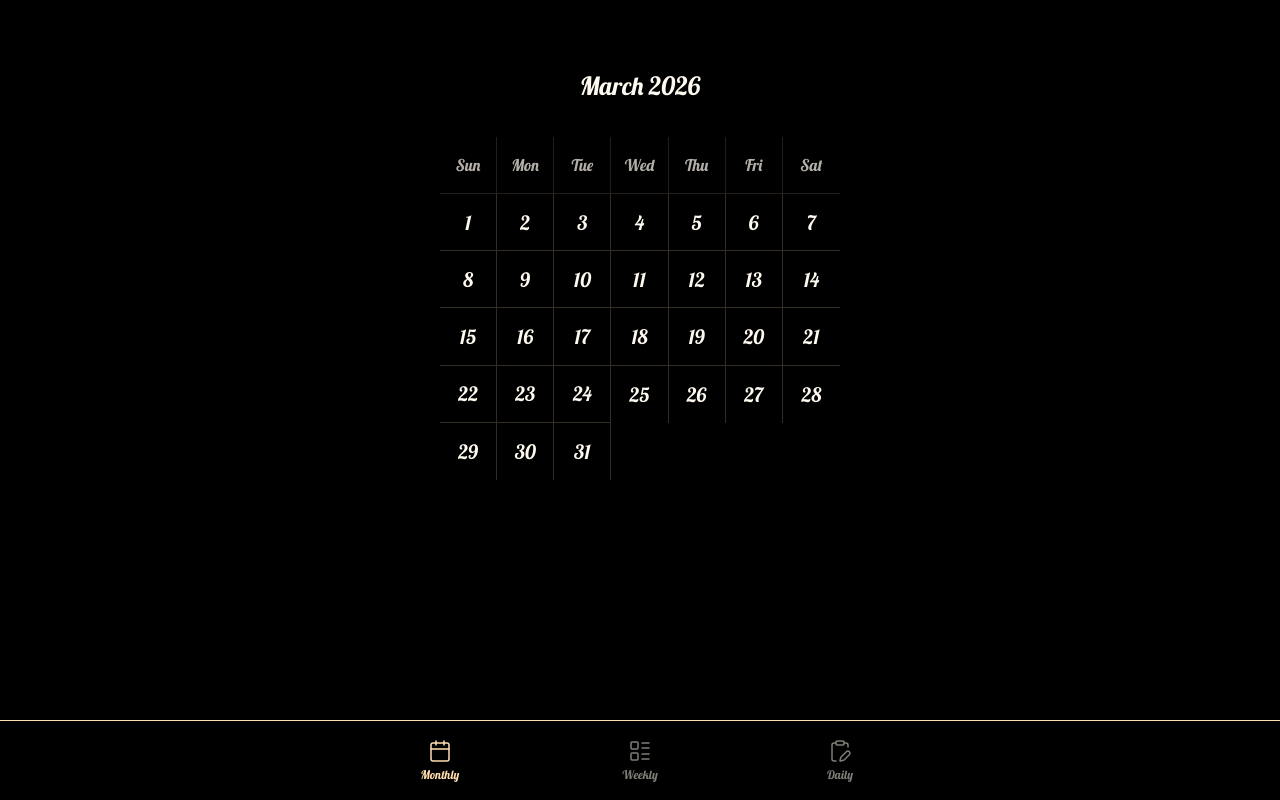
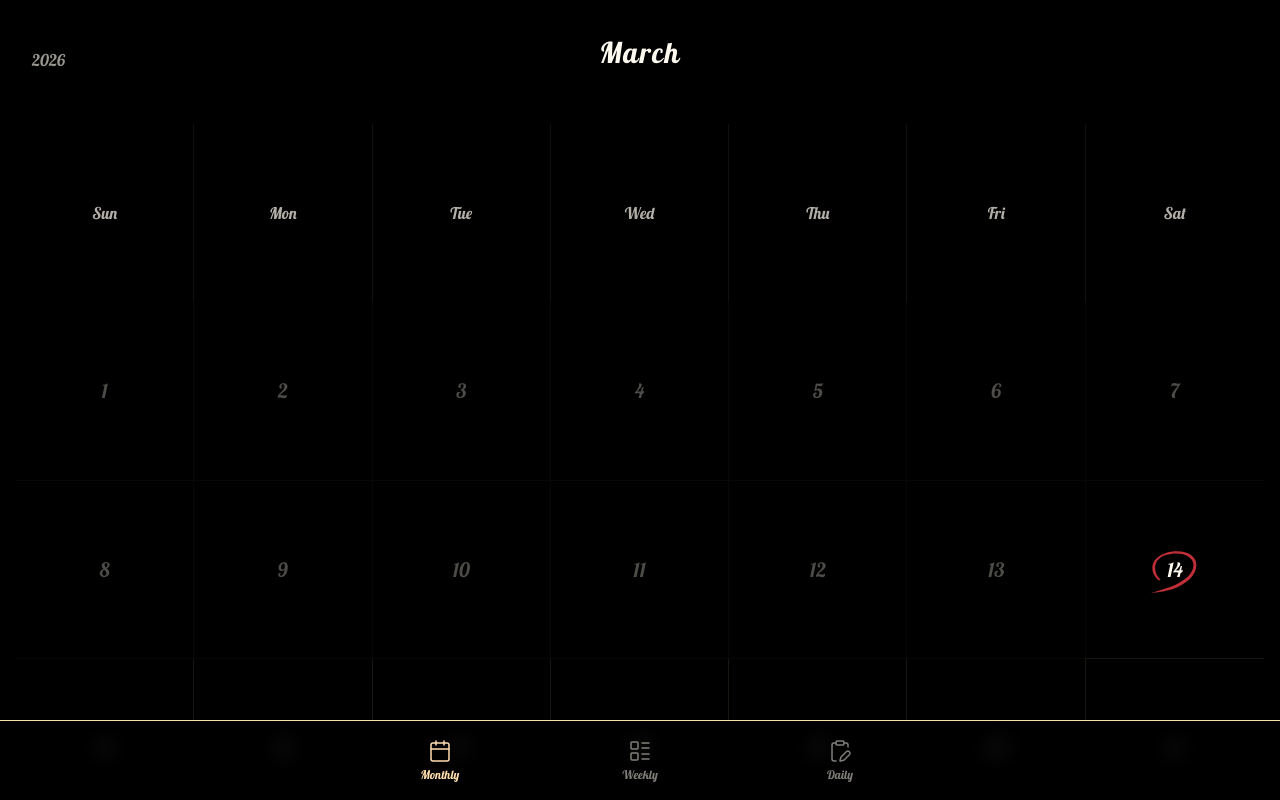
Before and after one commit to Roiril/couple-sync, a React (Vite) app: page / in a window 1280 px wide. Built offline with nearby package versions, Linux system fonts and the light colour scheme.

Commit message:
feat: Implement initial monthly calendar view with swipe navigation and a bottom navigation bar to switch between view modes.

```diff
--- a/src/App.module.css
+++ b/src/App.module.css
@@ -1,6 +1,6 @@
 .container {
-  max-width: 600px;
-  margin: 0 auto;
+  width: 100%;
+  margin: 0;
   padding: 16px;
   padding-bottom: 140px;
 }
@@ -119,19 +119,20 @@
 
 /* Calendar Placeholder Specific Styles */
 .calendarContainer {
-  margin-top: 2rem;
-  padding: 1rem;
+  margin-top: 1rem;
+  padding: 0;
   display: flex;
   flex-direction: column;
   align-items: center;
+  position: relative;
 }
 
 .calendarGrid {
   display: grid;
   grid-template-columns: repeat(7, 1fr);
   width: 100%;
-  max-width: 400px;
-  margin-top: 1rem;
+  margin-top: 2rem;
+  transition: opacity 0.3s ease-in-out;
 }
 
 .calendarDay {
@@ -140,8 +141,52 @@
   align-items: center;
   justify-content: center;
   font-size: 1.1rem;
-  border-right: 1px solid rgba(255, 222, 173, 0.2);
-  border-bottom: 1px solid rgba(255, 222, 173, 0.2);
+  border-right: 1px solid rgba(255, 222, 173, 0.1);
+  border-bottom: 1px solid rgba(255, 222, 173, 0.1);
+}
+
+.pastDay {
+  opacity: 0.3;
+}
+
+.todayCircle {
+  display: flex;
+  align-items: center;
+  justify-content: center;
+  position: relative;
+  width: 100%;
+  height: 100%;
+}
+
+.todaySvg {
+  position: absolute;
+  top: 50%;
+  left: 50%;
+  transform: translate(-50%, -50%);
+  width: 60px;
+  height: 60px;
+  pointer-events: none;
+  z-index: 0;
+  opacity: 0.8;
+}
+
+.dayNumber {
+  position: relative;
+  z-index: 1;
+}
+
+.yearLabel {
+  font-size: 0.9rem;
+  opacity: 0.6;
+  position: absolute;
+  top: 16px;
+  left: 16px;
+}
+
+.monthLabel {
+  font-size: 1.6rem;
+  font-weight: 400;
+  letter-spacing: 0.05em;
 }
 
 /* Remove right border for the last column (7th, 14th, etc.) */
--- a/src/App.tsx
+++ b/src/App.tsx
@@ -4,25 +4,83 @@ import styles from './App.module.css';
 
 function App() {
   const [viewMode, setViewMode] = useState<'monthly' | 'weekly' | 'daily'>('monthly');
+  const [displayMonth, setDisplayMonth] = useState(new Date(2026, 2, 1)); // March 2026
 
+  const [touchStart, setTouchStart] = useState<number | null>(null);
+
+  const handleTouchStart = (e: React.TouchEvent) => {
+    setTouchStart(e.targetTouches[0].clientX);
+  };
+
+  const handleTouchEnd = (e: React.TouchEvent) => {
+    if (touchStart === null) return;
+    const touchEnd = e.changedTouches[0].clientX;
+    const diff = touchStart - touchEnd;
+
+    if (Math.abs(diff) > 50) {
+      const newMonth = new Date(displayMonth);
+      if (diff > 0) {
+        newMonth.setMonth(displayMonth.getMonth() + 1);
+      } else {
+        newMonth.setMonth(displayMonth.getMonth() - 1);
+      }
+      setDisplayMonth(newMonth);
+    }
+    setTouchStart(null);
+  };
+
+  const daysInMonth = (date: Date) => new Date(date.getFullYear(), date.getMonth() + 1, 0).getDate();
+  const startDayOfMonth = (date: Date) => new Date(date.getFullYear(), date.getMonth(), 1).getDay();
+  const monthNames = ["January", "February", "March", "April", "May", "June", "July", "August", "September", "October", "November", "December"];
 
   return (
     <div className={styles.container}>
       {viewMode === 'monthly' ? (
-        <div className={styles.calendarContainer}>
+        <div
+          className={styles.calendarContainer}
+          onTouchStart={handleTouchStart}
+          onTouchEnd={handleTouchEnd}
+        >
           <div className={styles.calendarHeader}>
-            <div style={{ fontSize: '1.4rem' }}>March 2026</div>
+            <div className={styles.yearLabel}>{displayMonth.getFullYear()}</div>
+            <div className={styles.monthLabel}>{monthNames[displayMonth.getMonth()]}</div>
           </div>
           <div className={styles.calendarGrid}>
-            {/* Simple mock grid */}
+            {/* Weekday headers */}
             {['Sun', 'Mon', 'Tue', 'Wed', 'Thu', 'Fri', 'Sat'].map(d => (
-              <div key={d} className={styles.calendarDay} style={{ opacity: 0.7, fontSize: '0.9rem' }}>{d}</div>
+              <div key={d} className={styles.calendarDay} style={{ opacity: 0.7, fontSize: '0.9rem', borderBottom: 'none' }}>{d}</div>
             ))}
-            {Array.from({ length: 31 }).map((_, i) => (
-              <div key={i} className={styles.calendarDay}>
-                {i + 1}
-              </div>
+
+            {/* Empty cells for start day offset */}
+            {Array.from({ length: startDayOfMonth(displayMonth) }).map((_, i) => (
+              <div key={`empty-${i}`} className={styles.calendarDay} />
             ))}
+
+            {/* Actual days */}
+            {Array.from({ length: daysInMonth(displayMonth) }).map((_, i) => {
+              const day = i + 1;
+              const now = new Date();
+              const today = new Date(now.getFullYear(), now.getMonth(), now.getDate());
+              const currentDayDate = new Date(displayMonth.getFullYear(), displayMonth.getMonth(), day);
+
+              const isToday = currentDayDate.getTime() === today.getTime();
+              const isPast = currentDayDate.getTime() < today.getTime();
+
+              return (
+                <div key={i} className={`${styles.calendarDay} ${isPast ? styles.pastDay : ''}`}>
+                  <div className={isToday ? styles.todayCircle : ''}>
+                    {isToday && (
+                      <svg className={styles.todaySvg} viewBox="-20 0 730 540" xmlns="http://www.w3.org/2000/svg">
+                        <g fill="#F23D47" transform="translate(-45, 0) scale(1.15, 1)">
+                          <path d="M 170,410 C 70,320 65,150 230,80 C 410,15 565,85 565,220 C 565,345 460,455 310,515 C 220,545 140,555 85,560 C 140,545 220,515 295,485 C 440,420 535,325 535,220 C 535,110 395,45 240,100 C 105,150 100,305 185,400 Z" />
+                        </g>
+                      </svg>
+                    )}
+                    <span className={styles.dayNumber}>{day}</span>
+                  </div>
+                </div>
+              );
+            })}
           </div>
         </div>
       ) : viewMode === 'weekly' ? (
```
